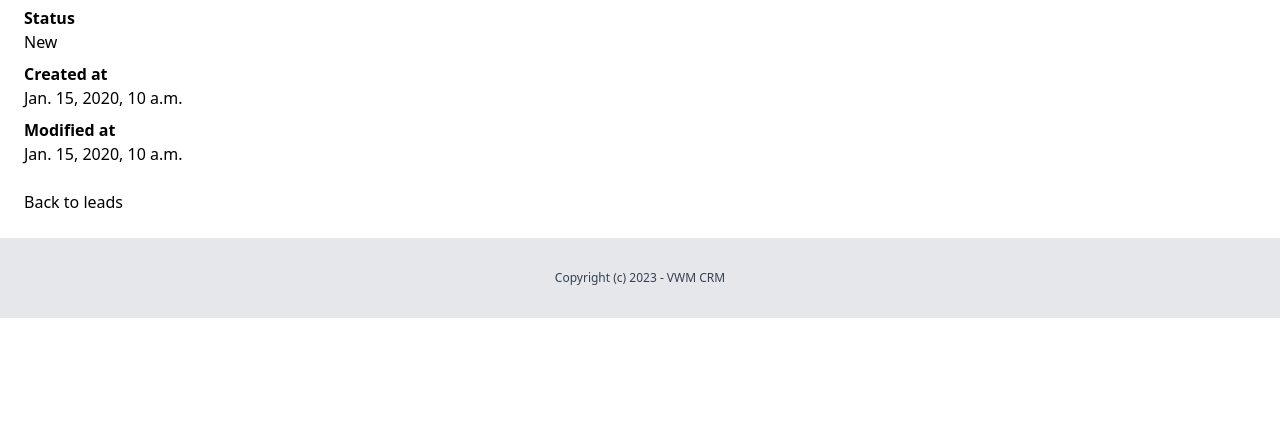
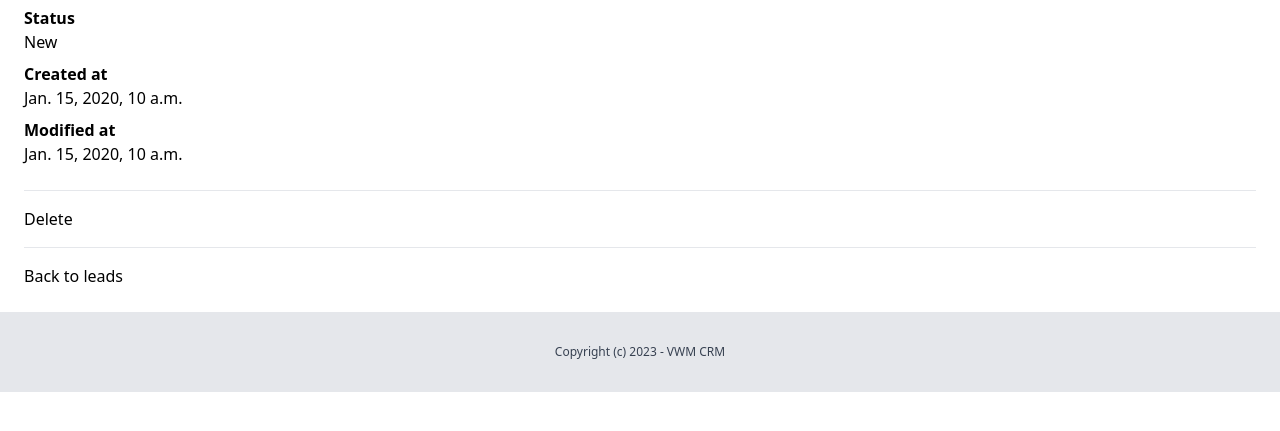
Before and after one commit to victormusembi11/Django-CRM, a Django app: page /lead/1/ in a window 1280 px wide. Shown: the part 226-657 px from the top of the page. Run offline with Django 4.2, Linux system fonts and the light colour scheme; a user stored in the database is signed in; tables that the repository leaves empty hold one stand-in row (values such as "Sample post"); some libraries are stand-ins or nearby versions.

Commit message:
feat: delete lead

```diff
--- a/lead/urls.py
+++ b/lead/urls.py
@@ -8,5 +8,6 @@ app_name = "lead"
 urlpatterns = [
     path("", views.lead_list, name="lead_list"),
     path("<int:pk>/", views.lead_detail, name="lead_detail"),
+    path("<int:pk>/delete/", views.lead_delete, name="lead_delete"),
     path("add/", views.add_lead, name="add_lead"),
 ]
--- a/lead/views.py
+++ b/lead/views.py
@@ -1,4 +1,5 @@
 """Lead app views."""
+from django.contrib import messages
 from django.contrib.auth.decorators import login_required
 from django.shortcuts import get_object_or_404, redirect, render
 
@@ -21,6 +22,15 @@ def lead_detail(request, pk):
 
 
 @login_required
+def lead_delete(request, pk):
+    """Delete lead and redirect to lead list view."""
+    lead = get_object_or_404(Lead, created_by=request.user, pk=pk)
+    lead.delete()
+    messages.success(request, "Lead deleted successfully")
+    return redirect("lead:lead_list")
+
+
+@login_required
 def add_lead(request):
     """Add lead view."""
     if request.method == "POST":
--- a/templates/lead/lead_detail.html
+++ b/templates/lead/lead_detail.html
@@ -23,6 +23,12 @@
     <p class="font-semibold">Modified at</p>
     <p class="mb-6">{{ lead.modified_at }}</p>
 
+    <hr class="my-4">
+
+    <a href="{% url 'lead:lead_delete' lead.id %}">Delete</a>
+
+    <hr class="my-4">
+
     <a href="{% url 'lead:lead_list' %}">Back to leads</a>
 
 </div>
```
Also changed, not shown: lead/tests/test_views.py (+7 -0 lines), templates/lead/lead_list.html (line endings or trailing spaces).
